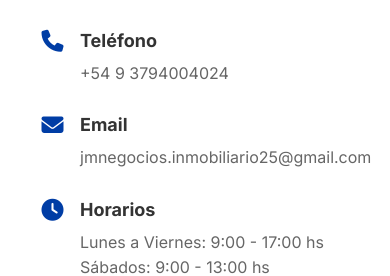
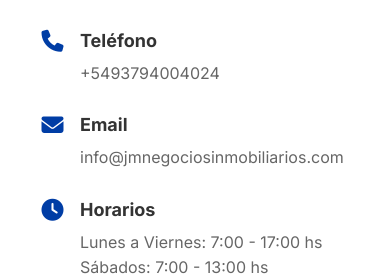
Before and after one commit to Tobregon1/Pagina-Web-JM-Inmobiliaria, a plain HTML site: page contacto.html in a window 390 px wide. Shown: the part 569-845 px from the top of the page. Drawn offline with nearby package versions, Linux system fonts and the light colour scheme.

Commit message:
docs: Update contact phone number format, email address, and business hours.

```diff
--- a/contacto.html
+++ b/contacto.html
@@ -155,22 +155,21 @@
                                 <i class="fas fa-phone"></i>
                                 <div>
                                     <strong>Teléfono</strong>
-                                    <a href="https://wa.me/+5493794004024">+54 9 3794004024</a>
+                                    <a href="https://wa.me/+5493794004024">+5493794004024</a>
                                 </div>
                             </li>
                             <li>
                                 <i class="fas fa-envelope"></i>
                                 <div>
                                     <strong>Email</strong>
-                                    <a
-                                        href="mailto:jmnegocios.inmobiliario25@gmail.com">jmnegocios.inmobiliario25@gmail.com</a>
+                                    <a href="mailto:info@jmnegociosinmobiliarios.com">info@jmnegociosinmobiliarios.com</a>
                                 </div>
                             </li>
                             <li>
                                 <i class="fas fa-clock"></i>
                                 <div>
                                     <strong>Horarios</strong>
-                                    <span>Lunes a Viernes: 9:00 - 17:00 hs<br>Sábados: 9:00 - 13:00 hs</span>
+                                    <span>Lunes a Viernes: 7:00 - 17:00 hs<br>Sábados: 7:00 - 13:00 hs</span>
                                 </div>
                             </li>
                         </ul>
```
